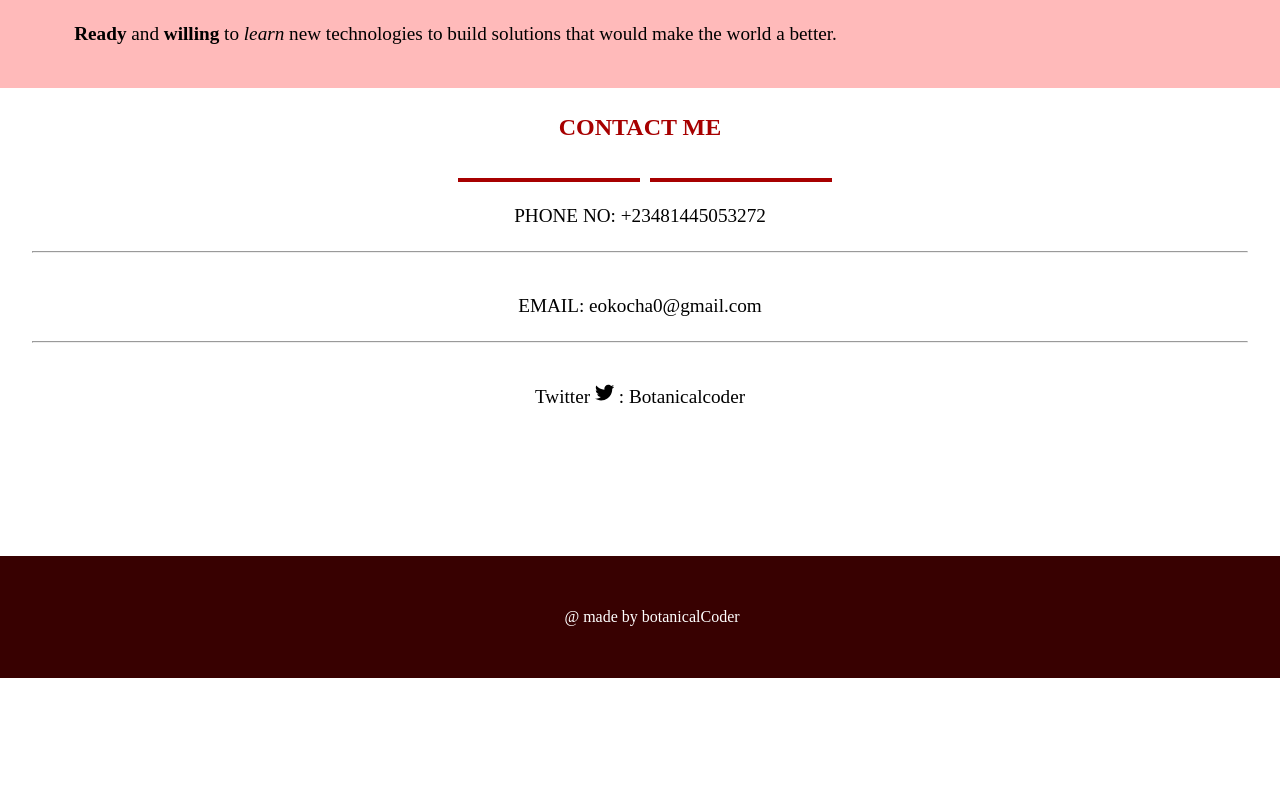
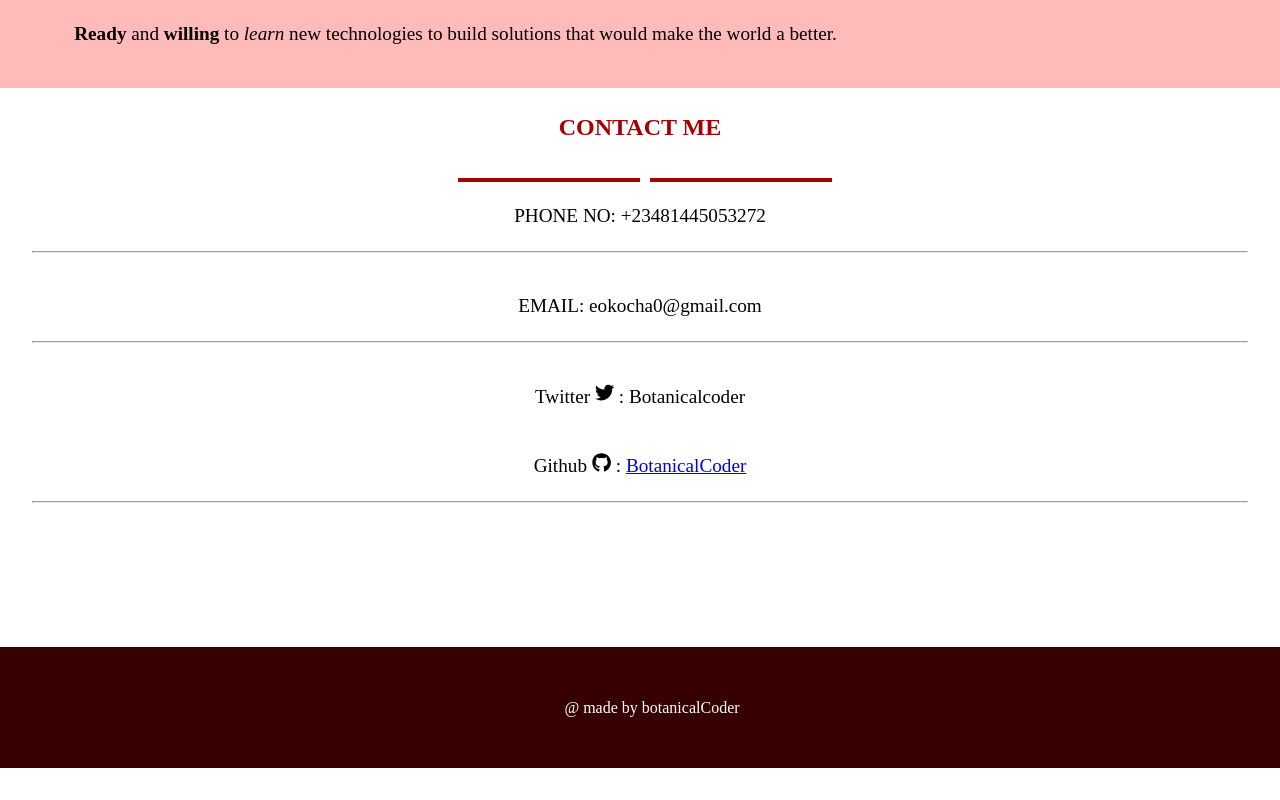
Before and after one commit to BotanicalCoder/portfoliobc, a React (Create React App) app: page / in a window 1280 px wide. Shown: the part 2400-3200 px from the top of the page. Before the commit the page ends 3110 px from the top, so only its background shows below. Built offline with nearby package versions, Linux system fonts and the light colour scheme.

Commit message:
update contact.js

```diff
--- a/src/components/Contact.js
+++ b/src/components/Contact.js
@@ -1,12 +1,12 @@
 import React from "react";
-import { FaTwitter } from "react-icons/fa";
+import { FaTwitter, FaGithub } from "react-icons/fa";
 import styled from "styled-components";
 
 import Title from "./Title";
 
 const Contact = () => {
   return (
-    <Ctcsection id='contact'>
+    <Ctcsection id="contact">
       <Title title="CONTACT ME"></Title>
       <p>PHONE NO: +23481445053272</p>
       <hr />
@@ -15,6 +15,11 @@ const Contact = () => {
       <p>
         Twitter <FaTwitter /> : Botanicalcoder
       </p>
+      <p>
+        Github <FaGithub /> :{" "}
+        <a href="https://github.com/botanicalcoder"> BotanicalCoder</a>
+      </p>
+      <hr/>
     </Ctcsection>
   );
 };
```
